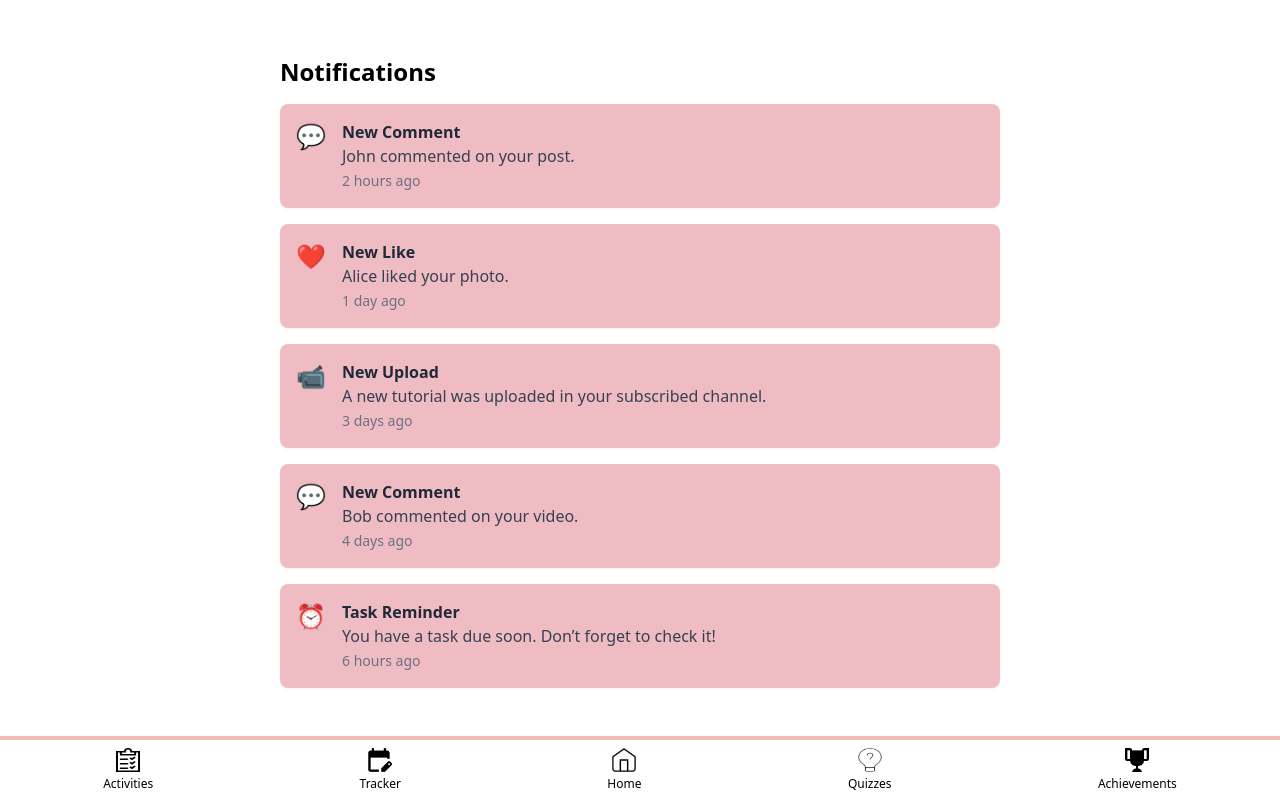
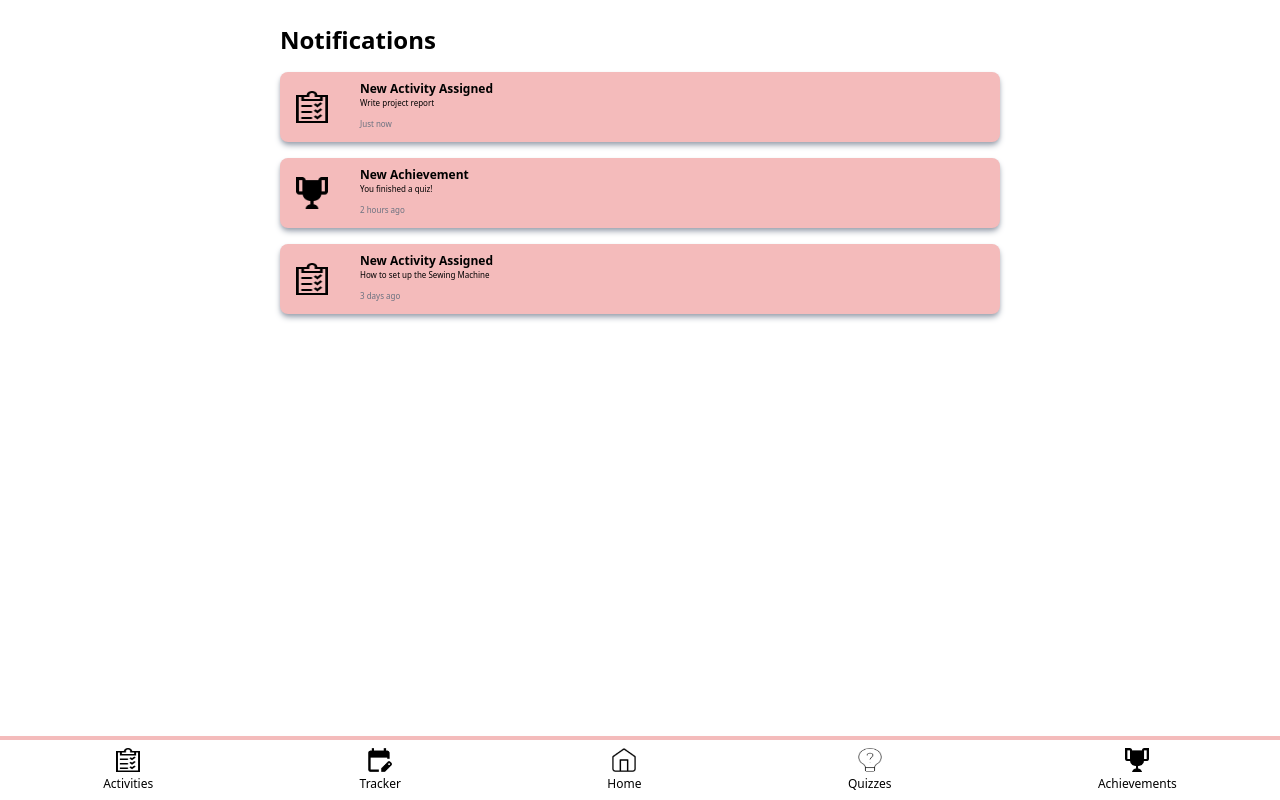
Before and after one commit to chinoy-the-great/nuxt3-drizzle-stitch, a Nuxt app: page /notifications in a window 1280 px wide. Built offline with nearby package versions, Linux system fonts and the light colour scheme.

Commit message:
Updated styling for Notifications.

```diff
--- a/pages/notifications.vue
+++ b/pages/notifications.vue
@@ -1,70 +1,64 @@
 <template>
-	<div class="max-w-3xl mx-auto mt-8 mb-16 p-6">
+	<div class="max-w-3xl mx-auto mb-16 p-6">
 		<h1 class="text-2xl font-semibold mb-4">Notifications</h1>
 
-		<div
-			v-for="(notification, index) in notifications"
-			:key="index"
-			class="p-4 mb-4 bg-[#EFBCC3] rounded-lg shadow-sm flex"
-		>
-			<!-- Icon -->
-			<div class="mr-4 text-2xl">
-				{{ notification.icon }}
-			</div>
-
-			<!-- Notification Content -->
-			<div class="flex-grow">
-				<p class="font-semibold text-gray-800">{{ notification.message }}</p>
-				<p class="text-gray-700">{{ notification.description }}</p>
-				<span class="text-sm text-gray-500">{{ notification.time }}</span>
+		<!-- Notification List -->
+		<div v-if="sortedNotifications.length" class="space-y-4">
+			<div
+				v-for="note in sortedNotifications"
+				:key="note.id"
+				class="flex items-center p-4 bg-[#f4bbbb] rounded-lg h-[70px] shadow-md shadow-gray-400"
+			>
+				<!-- big icon, centered -->
+				<img :src="iconsByType[note.type]" :alt="`${note.type} icon`" class="h-8 w-8 flex-shrink-0 mr-4" />
+				<!-- text -->
+				<div>
+					<p class="text-xs font-bold text-black ml-4">{{ note.message }}</p>
+					<p class="text-xxs text-black ml-4">{{ note.description }}</p>
+					<span class="text-xxs text-gray-500 ml-4">{{ note.time }}</span>
+				</div>
 			</div>
 		</div>
+
+		<!-- empty state -->
+		<p v-else class="text-gray-600">You have no notifications.</p>
 	</div>
 </template>
 
 <script setup>
-import { ref } from 'vue'
+import { computed, ref } from 'vue'
 
+// 1) Your master array; keeps a `type` field
 const notifications = ref([
 	{
 		id: 1,
-		type: 'comment',
-		message: 'New Comment',
-		description: 'John commented on your post.',
-		time: '2 hours ago',
-		icon: '💬',
+		type: 'activity',
+		message: 'New Activity Assigned',
+		description: 'How to set up the Sewing Machine',
+		time: '3 days ago',
 	},
 	{
 		id: 2,
-		type: 'like',
-		message: 'New Like',
-		description: 'Alice liked your photo.',
-		time: '1 day ago',
-		icon: '❤️',
+		type: 'achievement',
+		message: 'New Achievement',
+		description: 'You finished a quiz!',
+		time: '2 hours ago',
 	},
 	{
 		id: 3,
-		type: 'upload',
-		message: 'New Upload',
-		description: 'A new tutorial was uploaded in your subscribed channel.',
-		time: '3 days ago',
-		icon: '📹',
-	},
-	{
-		id: 4,
-		type: 'comment',
-		message: 'New Comment',
-		description: 'Bob commented on your video.',
-		time: '4 days ago',
-		icon: '💬',
-	},
-	{
-		id: 5,
-		type: 'task',
-		message: 'Task Reminder',
-		description: 'You have a task due soon. Don’t forget to check it!',
-		time: '6 hours ago',
-		icon: '⏰',
+		type: 'activity',
+		message: 'New Activity Assigned',
+		description: 'Write project report',
+		time: 'Just now',
 	},
 ])
+
+// 2) Map each type to your public icons
+const iconsByType = {
+	activity: '/Toolbar_Activities_Icon.png',
+	achievement: '/Toolbar_Achievements_Icon.png',
+}
+
+// 3) If you want newest‐first, sort by id descending (or swap the compare fn)
+const sortedNotifications = computed(() => [...notifications.value].sort((a, b) => b.id - a.id))
 </script>
```
